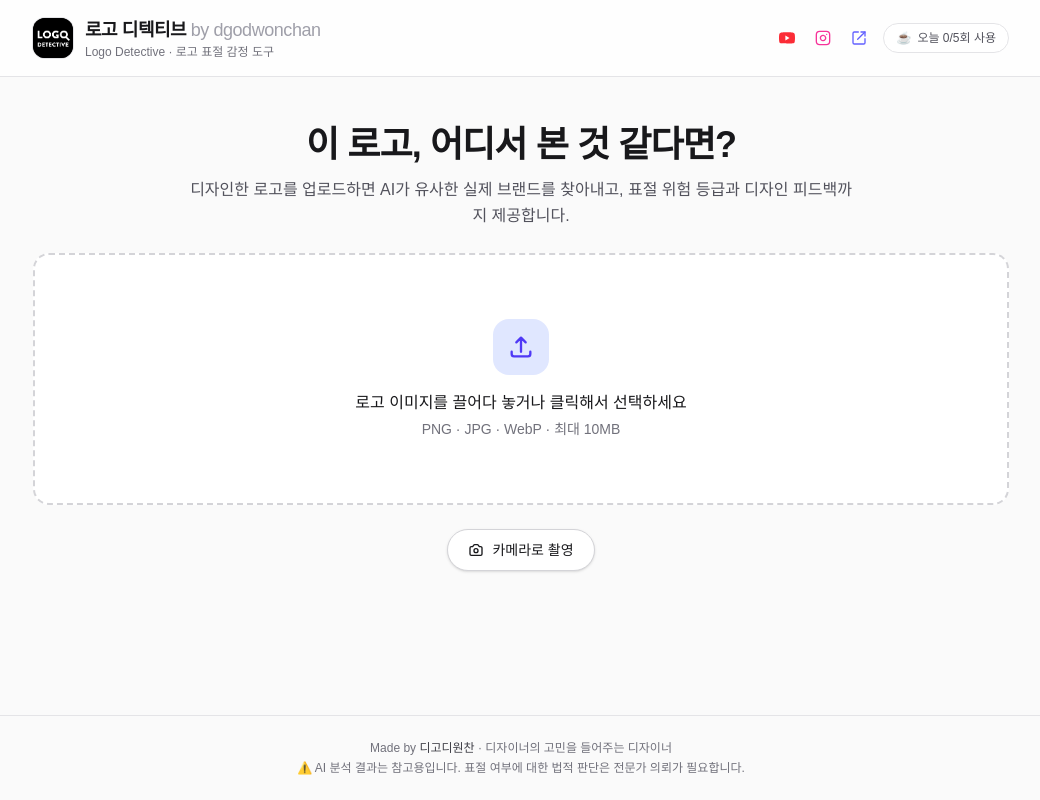
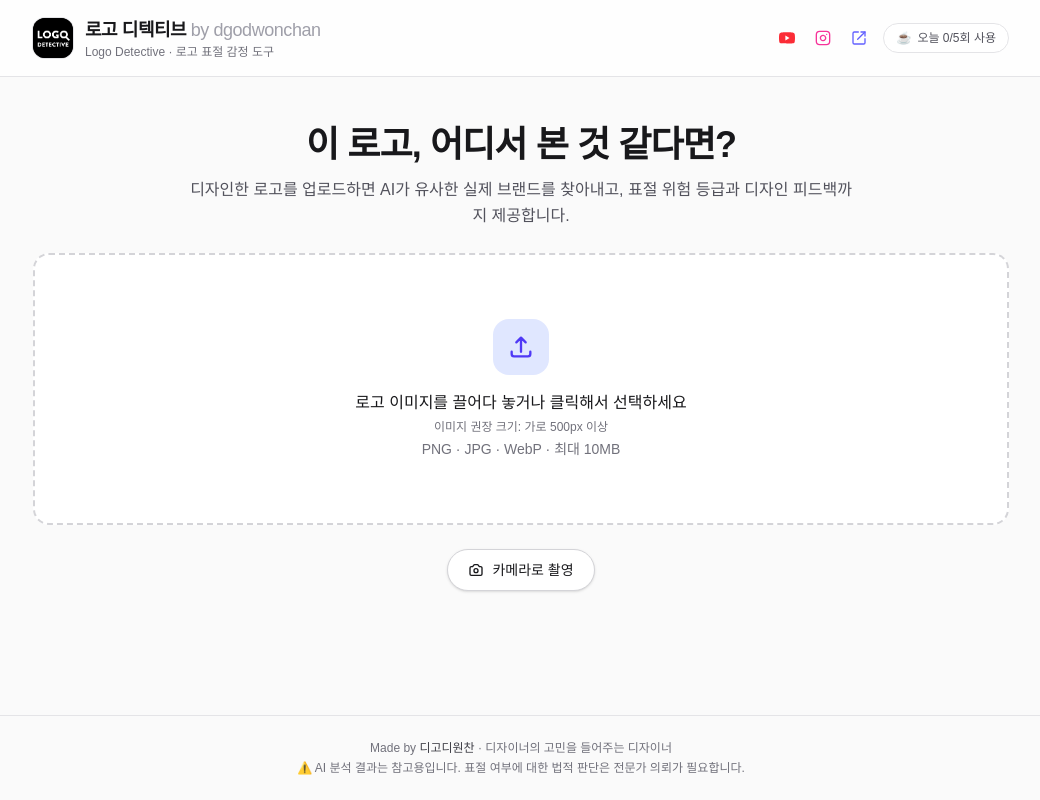
Before and after one commit to dgodwonchan/logo-detective, a Next.js app: page / in a window 1280 px wide. Shown: the whole page, without its empty margins (119-1159 px from the left). Built offline with nearby package versions, Linux system fonts and the light colour scheme.

Commit message:
feat: 업로드 영역에 권장 이미지 크기 안내 추가 (가로 500px 이상)

```diff
--- a/app/page.tsx
+++ b/app/page.tsx
@@ -317,6 +317,11 @@ export default function Home() {
               <p className="text-base font-medium text-zinc-900 dark:text-zinc-100">
                 {file ? "다른 이미지로 교체하려면 클릭하세요" : "로고 이미지를 끌어다 놓거나 클릭해서 선택하세요"}
               </p>
+              {!file && (
+                <p className="mt-1 text-xs text-zinc-500 dark:text-zinc-400">
+                  이미지 권장 크기: 가로 500px 이상
+                </p>
+              )}
               <p className="mt-1 text-sm text-zinc-500 dark:text-zinc-400">
                 PNG · JPG · WebP · 최대 10MB
               </p>
```
